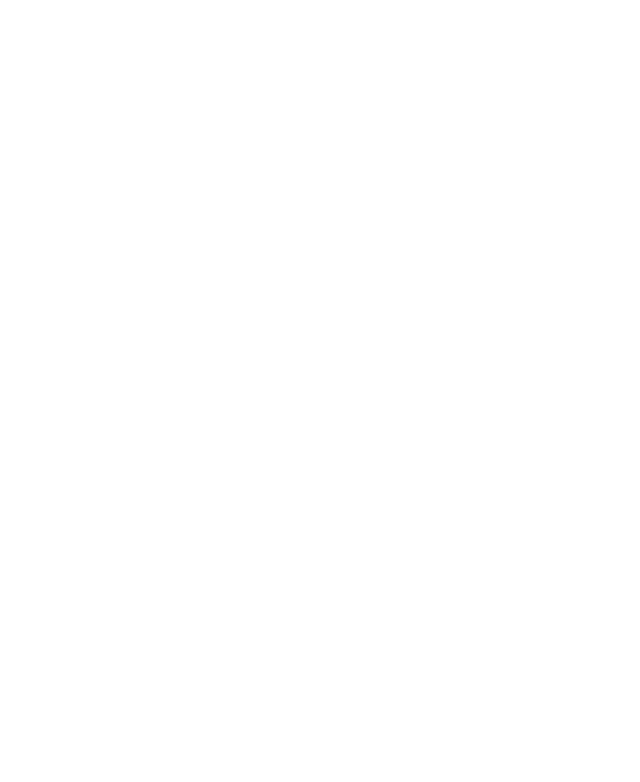
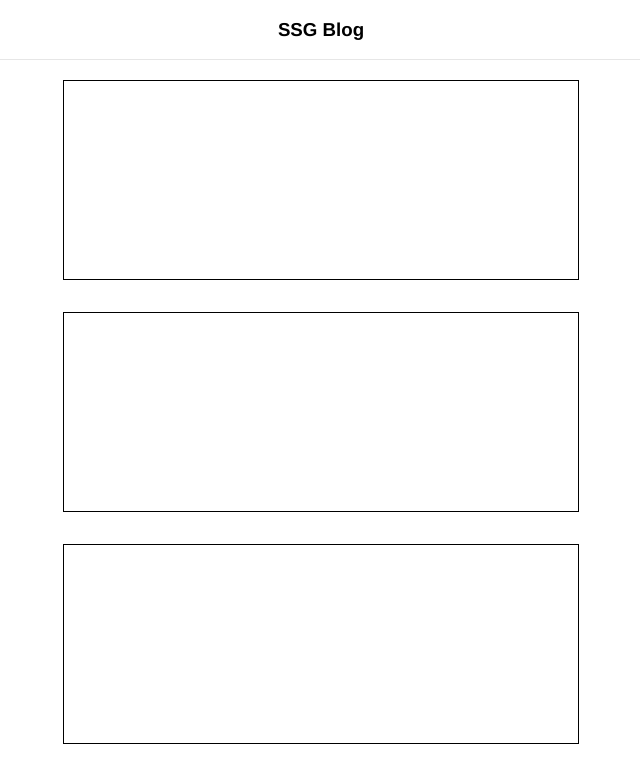
Before and after one commit to Darktimeoff/simple-blog-on-nuxt, a Nuxt app: page / in a window 1280 px wide. Shown: the top 782 px of the page, without its empty margins (319-959 px from the left). Built offline with nearby package versions, Linux system fonts and the light colour scheme.

Commit message:
base project structure

```diff
--- /dev/null
+++ b/components/main/TheNavbar.vue
@@ -0,0 +1,14 @@
+<template>
+    <nav>
+        <h1>SSG Blog</h1>
+    </nav>
+</template>
+<style lang="scss" scoped>
+    nav {
+        display: flex;
+        align-items: center;
+        justify-content: center;
+        height: 100%;
+        border-bottom: 1px solid #e6e6e6;
+    }
+</style>
--- /dev/null
+++ b/components/main/ui/AppPost.vue
@@ -0,0 +1,20 @@
+<template>
+    <article class="post">
+
+    </article>
+</template>
+<script>
+export default {
+
+}
+</script>
+<style lang="scss" scoped>
+    .post {
+        height: 200px;
+        border: 1px solid black;
+        margin-bottom: 2rem;
+        &:last-child {
+            margin-bottom: 0;
+        }
+    }
+</style>
--- a/layouts/default.vue
+++ b/layouts/default.vue
@@ -1,5 +1,18 @@
 <template>
-  <div>
-    <Nuxt />
-  </div>
+	<el-container>
+		<el-header>
+			<TheNavbar />
+		</el-header>
+		<el-main><Nuxt /></el-main>
+		<el-footer />
+	</el-container>
 </template>
+<script>
+import TheNavbar from '@/components/main/TheNavbar';
+
+export default {
+	components: {
+		TheNavbar,
+	}
+}
+</script>
--- a/nuxt.config.js
+++ b/nuxt.config.js
@@ -17,7 +17,8 @@
   },
 
   css: [
-    'element-ui/lib/theme-chalk/index.css'
+    'element-ui/lib/theme-chalk/index.css',
+    '@/theme/index.scss',
   ],
 
   plugins: [
--- a/package.json
+++ b/package.json
@@ -14,5 +14,9 @@
     "element-ui": "^2.15.0",
     "nuxt": "^2.14.12"
   },
-  "devDependencies": {}
+  "devDependencies": {
+    "fibers": "^5.0.0",
+    "sass": "^1.32.8",
+    "sass-loader": "10"
+  }
 }
--- a/pages/index.vue
+++ b/pages/index.vue
@@ -1,5 +1,18 @@
 <template>
-  <div>
-
-  </div>
+  <el-row type="flex" justify="center">
+    <el-col :xs="24" :sm="18" :md="12" :lg="10">
+      <AppPost v-for="post in 3" :key="post"/>
+    </el-col>
+  </el-row>
 </template>
+<script>
+import AppPost from "@/components/main/ui/AppPost"
+export default {
+  head: {
+    title: 'Главная'
+  },
+  components: {
+    AppPost,
+  }
+}
+</script>
--- /dev/null
+++ b/theme/index.scss
@@ -0,0 +1,16 @@
+@import 'variables';
+* {
+    margin: 0;
+    padding: 0;
+    box-sizing: border-box;
+    outline: none;
+    text-decoration: none;
+}
+html, body {
+    margin: 0;
+    padding: 0;
+    height: 100%;
+    font-family: 'Helvetica Neue', Helvetica, 'PingFang SC', 'Hiragino Sans GB', 'Microsoft YaHei', SimSun, sans-serif;
+    font-weight: 400;
+    -webkit-font-smoothing: antialiased;
+}
```
Also changed, not shown: theme/variables.scss (added), 1 other file (tests, documents, lock files or other folders).
